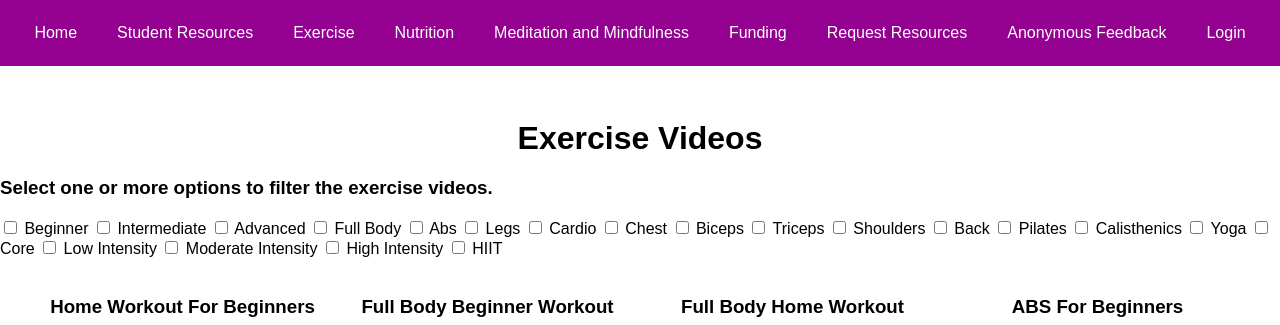
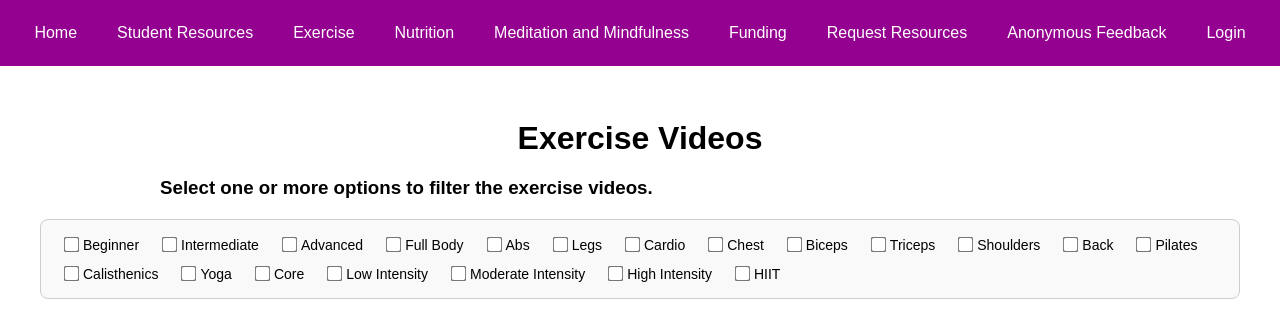
Before and after one commit to rohan057/FYP, a PHP site: page /exercise-videos.php in a window 1280 px wide. Shown: the top 325 px of the page. Run offline with PHP 8.4, Linux system fonts and the light colour scheme.

Commit message:
Filter and Header
Created styles for the filter and formatting on 2 pages for the header

```diff
--- a/css/styles.css
+++ b/css/styles.css
@@ -1524,3 +1524,36 @@ button:hover {
 .goals-redeem-note strong {
     font-weight: bold;
 }
+
+#filters {
+    display: flex;
+    flex-wrap: wrap;
+    justify-content: flex-start;
+    margin: 20px auto;
+    padding: 10px;
+    border: 1px solid #ccc;
+    border-radius: 8px;
+    background-color: #f9f9f9;
+    max-width: 1200px;
+    width: 100%;
+    box-sizing: border-box;
+}
+
+#filters label {
+    display: flex;
+    align-items: center;
+    margin: 5px 10px;
+    font-size: 14px;
+    cursor: pointer;
+}
+
+#filters input[type="checkbox"] {
+    margin-right: 5px;
+    transform: scale(1.2);
+}
+
+.filter-header {
+    margin: 20px 0;
+    text-align: left;
+    padding-left: 160px;
+}
--- a/exercise-videos.php
+++ b/exercise-videos.php
@@ -35,7 +35,7 @@ session_start();
 
     <h1 class="exercisevideo-title">Exercise Videos</h1>
 
-    <h3>Select one or more options to filter the exercise videos.</h3>
+    <h3 class="filter-header">Select one or more options to filter the exercise videos.</h3>
 
     <div id="filters">
         <label><input type="checkbox" value="beginner"> Beginner</label>
--- a/meditation-techniques.php
+++ b/meditation-techniques.php
@@ -34,7 +34,7 @@ session_start();
 
     <h1 class="meditation-title">Meditation Techniques</h1>
 
-    <h3>Select one or more options to filter the meditation techniques.</h3>
+    <h3 class="filter-header">Select one or more options to filter the meditation techniques.</h3>
 
     <div id="filters">
         <label><input type="checkbox" value="loving-kindness"> Loving-Kindness</label>
```
